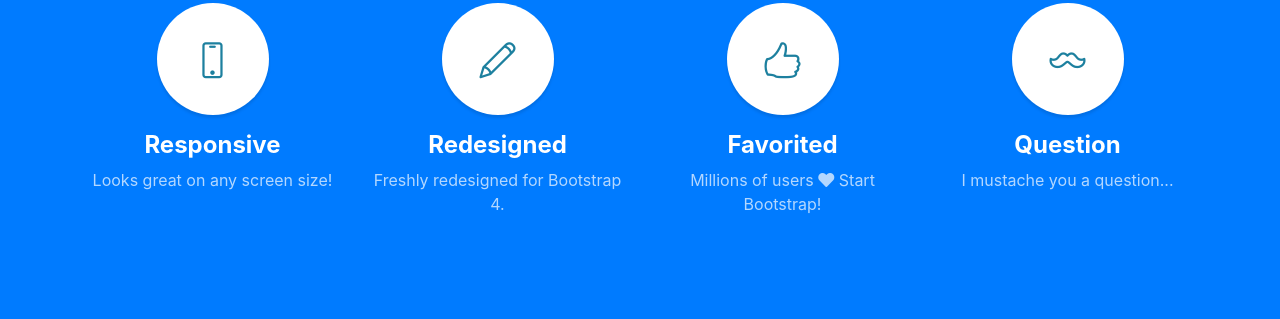
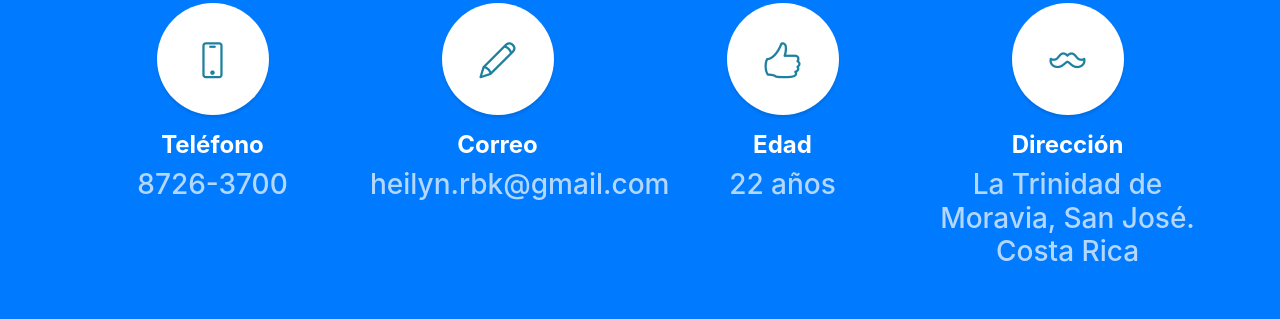
Before and after one commit to heilynRbk/Curriculum, a website with bundled scripts: page index.html in a window 1280 px wide. Shown: the part 1474-1793 px from the top of the page. Built offline with nearby package versions, Linux system fonts and the light colour scheme.

Commit message:
Update index.html

```diff
--- a/index.html
+++ b/index.html
@@ -91,38 +91,36 @@
             <i class="icon-screen-smartphone"></i>
           </span>
           <h4>
-            <strong>Responsive</strong>
+            <strong>Teléfono</strong>
           </h4>
-          <p class="text-faded mb-0">Looks great on any screen size!</p>
+          <h3 class="text-faded mb-0">8726-3700</h3>
         </div>
         <div class="col-lg-3 col-md-6 mb-5 mb-lg-0">
           <span class="service-icon rounded-circle mx-auto mb-3">
             <i class="icon-pencil"></i>
           </span>
           <h4>
-            <strong>Redesigned</strong>
+            <strong>Correo</strong>
           </h4>
-          <p class="text-faded mb-0">Freshly redesigned for Bootstrap 4.</p>
+          <h3 class="text-faded mb-0">heilyn.rbk@gmail.com</h3>
         </div>
         <div class="col-lg-3 col-md-6 mb-5 mb-md-0">
           <span class="service-icon rounded-circle mx-auto mb-3">
             <i class="icon-like"></i>
           </span>
           <h4>
-            <strong>Favorited</strong>
+            <strong>Edad</strong>
           </h4>
-          <p class="text-faded mb-0">Millions of users
-            <i class="fas fa-heart"></i>
-            Start Bootstrap!</p>
+          <h3 class="text-faded mb-0">22 años</h3>
         </div>
         <div class="col-lg-3 col-md-6">
           <span class="service-icon rounded-circle mx-auto mb-3">
             <i class="icon-mustache"></i>
           </span>
           <h4>
-            <strong>Question</strong>
+            <strong>Dirección</strong>
           </h4>
-          <p class="text-faded mb-0">I mustache you a question...</p>
+          <h3 class="text-faded mb-0">La Trinidad de Moravia, San José. Costa Rica</h3>
         </div>
       </div>
     </div>
```
